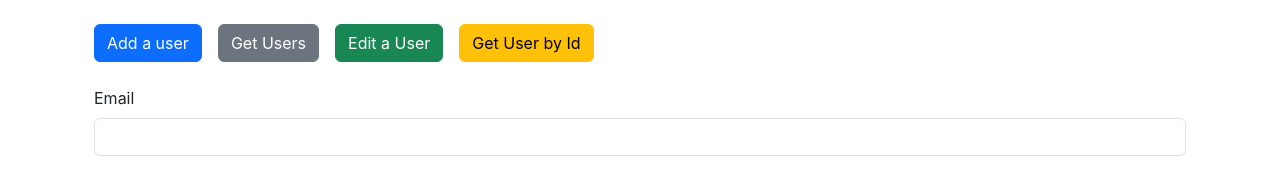
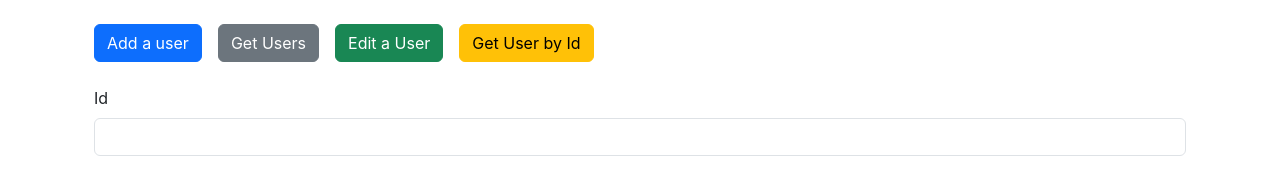
Before and after one commit to nikhilkadiyan/UserAPIEventMgmt, a React (Create React App) app: page / in a window 1280 px wide. Both pictures are taken after a click on the button "Edit a User". Shown: the top 175 px of the page. Built offline with nearby package versions, Linux system fonts and the light colour scheme; the HTML template or start-up script is replaced by a standard one.

Commit message:
EditUser complete

```diff
--- a/src/components/EditUser.jsx
+++ b/src/components/EditUser.jsx
@@ -2,7 +2,7 @@ import React, { useState } from 'react'
 const patchUser = require('../apicalls/patchUser');
 
 function EditUser(props) {
-    const [user, updateUser] = useState({ email: '', name: '', mobile: '', id: '112' });
+    const [user, updateUser] = useState({ email: '', name: '', mobile: '', id: '' });
 
     const handleUpdateClick = async (e) => {
         e.preventDefault();
@@ -18,7 +18,7 @@ function EditUser(props) {
         <div>
             <form>
                 <div className="mb-3">
-                    <label htmlFor="id" className="form-label">Email</label>
+                    <label htmlFor="id" className="form-label">Id</label>
                     <input type="text" className="form-control" id="id" name='id'  onChange={onChange} />
                 </div>
                 <div className="mb-3">
```
